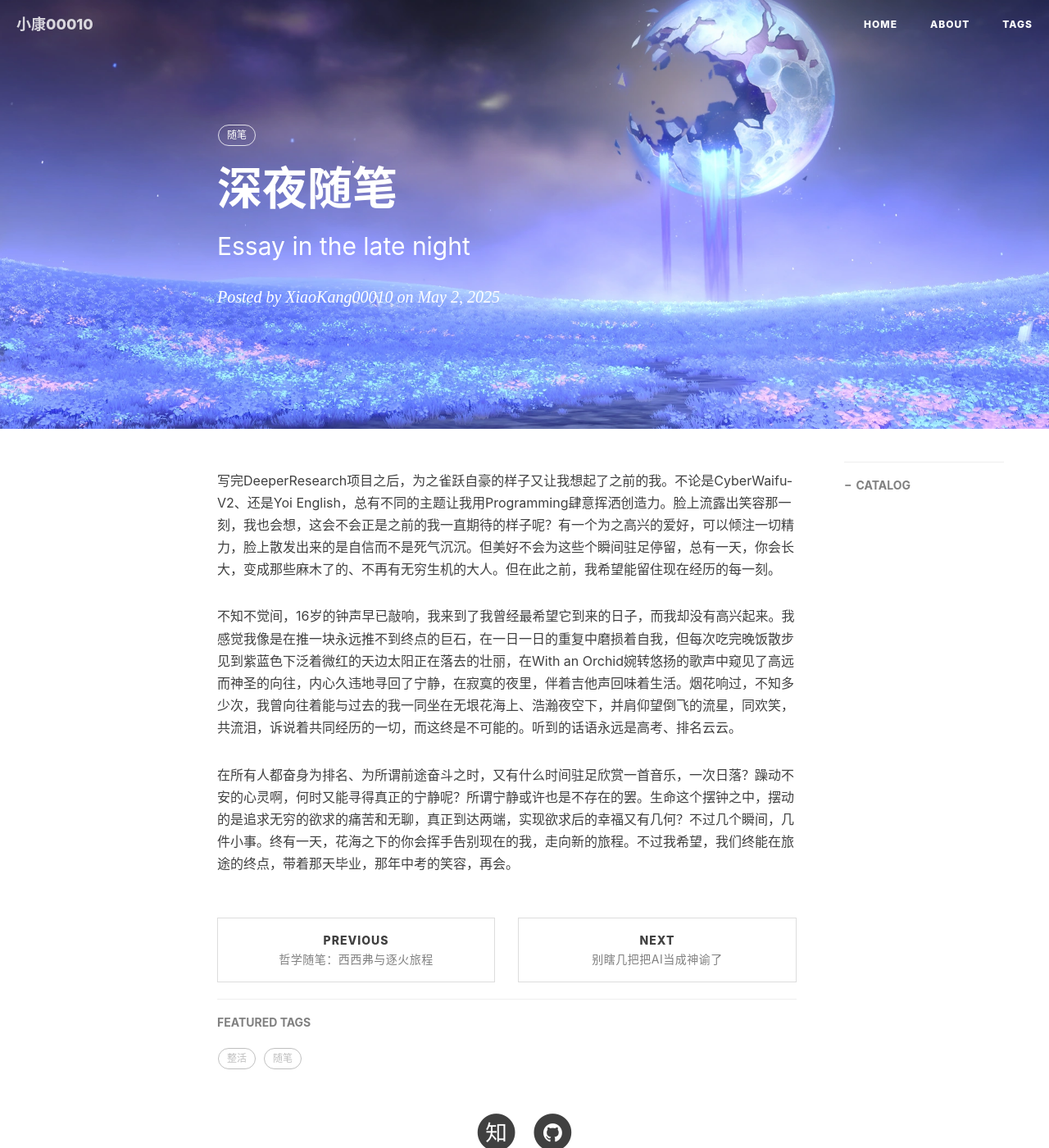
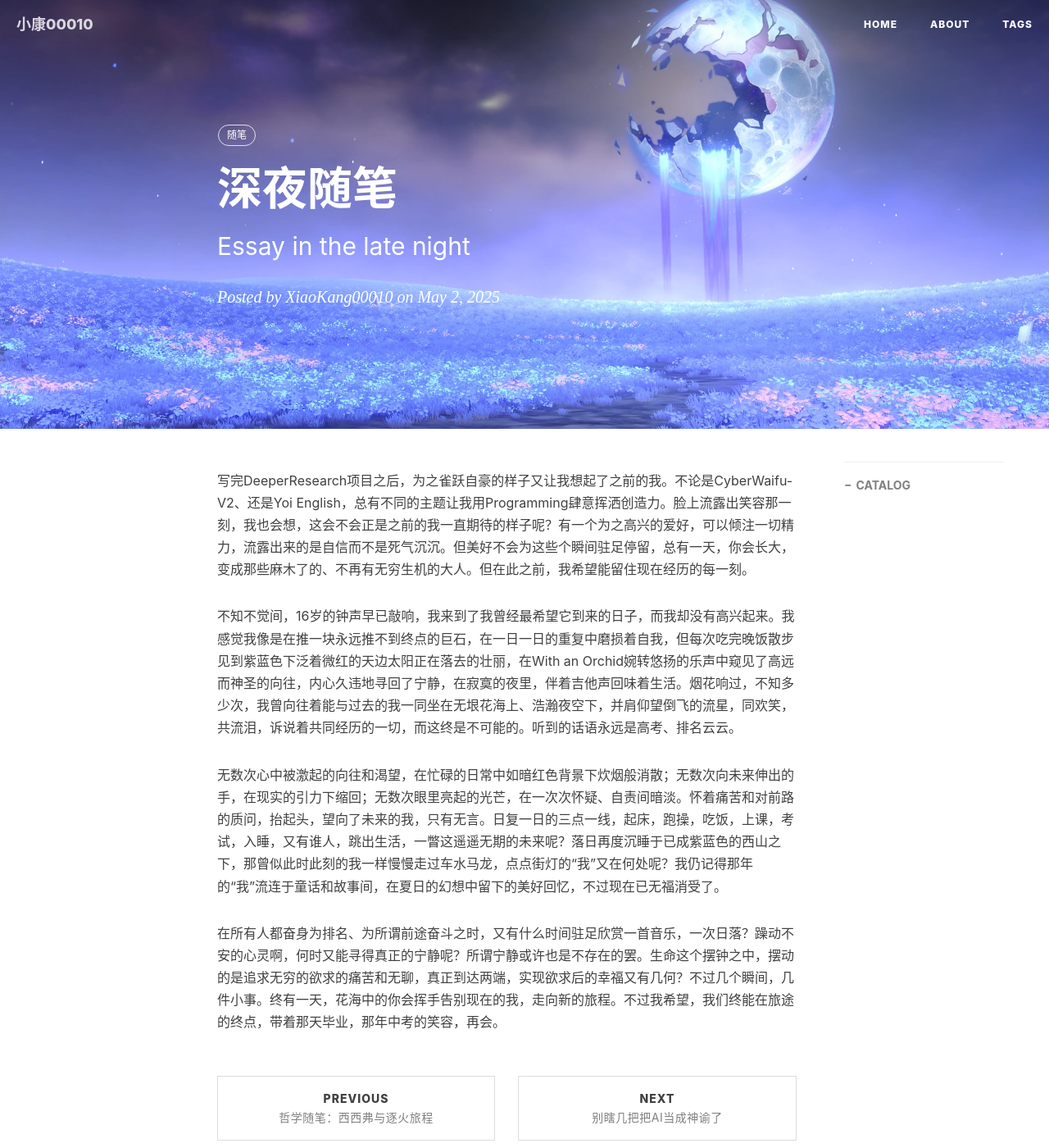
Before and after one commit to xiaokang00010/xiaokang00010.github.io, a Jekyll site: the page built from _posts/2025-05-03-Essay02.md, in a window 1280 px wide and 1400 px high. Shown: the whole window at 82% size. Built offline with Jekyll 4.4.1, drawn with Linux system fonts in a browser that asks for light colours; nearby versions of some CDN libraries; comment, search, counter and statistics services are not loaded.

Commit message:
adjusted

```diff
--- a/_posts/2025-05-03-Essay02.md
+++ b/_posts/2025-05-03-Essay02.md
@@ -10,8 +10,10 @@ tags:
     - "随笔"
 ---
 
-写完DeeperResearch项目之后，为之雀跃自豪的样子又让我想起了之前的我。不论是CyberWaifu-V2、还是Yoi English，总有不同的主题让我用Programming肆意挥洒创造力。脸上流露出笑容那一刻，我也会想，这会不会正是之前的我一直期待的样子呢？有一个为之高兴的爱好，可以倾注一切精力，脸上散发出来的是自信而不是死气沉沉。但美好不会为这些个瞬间驻足停留，总有一天，你会长大，变成那些麻木了的、不再有无穷生机的大人。但在此之前，我希望能留住现在经历的每一刻。
+写完DeeperResearch项目之后，为之雀跃自豪的样子又让我想起了之前的我。不论是CyberWaifu-V2、还是Yoi English，总有不同的主题让我用Programming肆意挥洒创造力。脸上流露出笑容那一刻，我也会想，这会不会正是之前的我一直期待的样子呢？有一个为之高兴的爱好，可以倾注一切精力，流露出来的是自信而不是死气沉沉。但美好不会为这些个瞬间驻足停留，总有一天，你会长大，变成那些麻木了的、不再有无穷生机的大人。但在此之前，我希望能留住现在经历的每一刻。
 
-不知不觉间，16岁的钟声早已敲响，我来到了我曾经最希望它到来的日子，而我却没有高兴起来。我感觉我像是在推一块永远推不到终点的巨石，在一日一日的重复中磨损着自我，但每次吃完晚饭散步见到紫蓝色下泛着微红的天边太阳正在落去的壮丽，在With an Orchid婉转悠扬的歌声中窥见了高远而神圣的向往，内心久违地寻回了宁静，在寂寞的夜里，伴着吉他声回味着生活。烟花响过，不知多少次，我曾向往着能与过去的我一同坐在无垠花海上、浩瀚夜空下，并肩仰望倒飞的流星，同欢笑，共流泪，诉说着共同经历的一切，而这终是不可能的。听到的话语永远是高考、排名云云。
+不知不觉间，16岁的钟声早已敲响，我来到了我曾经最希望它到来的日子，而我却没有高兴起来。我感觉我像是在推一块永远推不到终点的巨石，在一日一日的重复中磨损着自我，但每次吃完晚饭散步见到紫蓝色下泛着微红的天边太阳正在落去的壮丽，在With an Orchid婉转悠扬的乐声中窥见了高远而神圣的向往，内心久违地寻回了宁静，在寂寞的夜里，伴着吉他声回味着生活。烟花响过，不知多少次，我曾向往着能与过去的我一同坐在无垠花海上、浩瀚夜空下，并肩仰望倒飞的流星，同欢笑，共流泪，诉说着共同经历的一切，而这终是不可能的。听到的话语永远是高考、排名云云。
 
-在所有人都奋身为排名、为所谓前途奋斗之时，又有什么时间驻足欣赏一首音乐，一次日落？躁动不安的心灵啊，何时又能寻得真正的宁静呢？所谓宁静或许也是不存在的罢。生命这个摆钟之中，摆动的是追求无穷的欲求的痛苦和无聊，真正到达两端，实现欲求后的幸福又有几何？不过几个瞬间，几件小事。终有一天，花海之下的你会挥手告别现在的我，走向新的旅程。不过我希望，我们终能在旅途的终点，带着那天毕业，那年中考的笑容，再会。
+无数次心中被激起的向往和渴望，在忙碌的日常中如暗红色背景下炊烟般消散；无数次向未来伸出的手，在现实的引力下缩回；无数次眼里亮起的光芒，在一次次怀疑、自责间暗淡。怀着痛苦和对前路的质问，抬起头，望向了未来的我，只有无言。日复一日的三点一线，起床，跑操，吃饭，上课，考试，入睡，又有谁人，跳出生活，一瞥这遥遥无期的未来呢？落日再度沉睡于已成紫蓝色的西山之下，那曾似此时此刻的我一样慢慢走过车水马龙，点点街灯的“我”又在何处呢？我仍记得那年的“我”流连于童话和故事间，在夏日的幻想中留下的美好回忆，不过现在已无福消受了。
+
+在所有人都奋身为排名、为所谓前途奋斗之时，又有什么时间驻足欣赏一首音乐，一次日落？躁动不安的心灵啊，何时又能寻得真正的宁静呢？所谓宁静或许也是不存在的罢。生命这个摆钟之中，摆动的是追求无穷的欲求的痛苦和无聊，真正到达两端，实现欲求后的幸福又有几何？不过几个瞬间，几件小事。终有一天，花海中的你会挥手告别现在的我，走向新的旅程。不过我希望，我们终能在旅途的终点，带着那天毕业，那年中考的笑容，再会。
```
